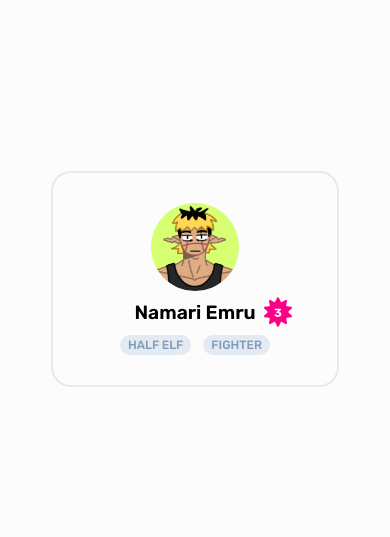
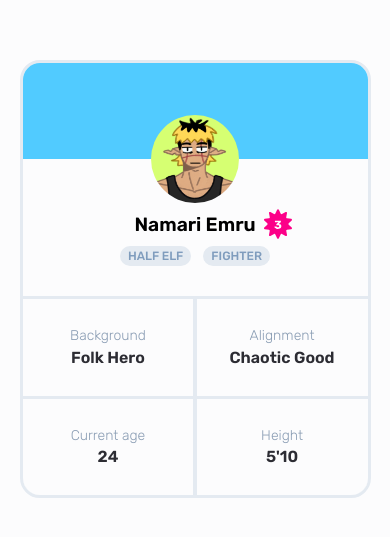
Before and after one commit to noyamirai/dndsheet, a plain HTML site: page index.html in a window 390 px wide. Shown: the part 143-680 px from the top of the page. Drawn offline with Linux system fonts and the light colour scheme.

Commit message:
chore: mobile styles

```diff
--- a/index.html
+++ b/index.html
@@ -18,11 +18,10 @@
   <body>
     <main>
       <section class="profile">
-        <img
-          class="profile__picture"
-          src="/images/namari_emru.png"
-          alt="Namari Emru"
-        />
+        <header>
+          <picture class="profile__picture">
+            <img src="/images/namari_emru.png" alt="Namari Emru" />
+          </picture>
 
           <div class="heading">
             <h1>Namari Emru</h1>
@@ -35,6 +34,26 @@
             <li>Half Elf</li>
             <li>Fighter</li>
           </ul>
+        </header>
+
+        <div class="content">
+          <div class="about">
+            <span>Background</span>
+            <p>Folk Hero</p>
+          </div>
+          <div class="about">
+            <span>Alignment</span>
+            <p>Chaotic Good</p>
+          </div>
+          <div class="about">
+            <span>Current age</span>
+            <p>24</p>
+          </div>
+          <div class="about">
+            <span>Height</span>
+            <p>5'10</p>
+          </div>
+        </div>
       </section>
     </main>
   </body>
--- a/styles/style.css
+++ b/styles/style.css
@@ -22,28 +22,76 @@ p {
   font-weight: 400;
 }
 
+main {
+  display: flex;
+  flex-direction: column;
+  align-items: center;
+  width: 100%;
+}
+
 section {
   display: flex;
   flex-direction: column;
-  align-items: center;
   justify-content: center;
 
   padding: 1.875rem;
 
   border-radius: 1.25rem;
-  border: 0.18rem solid #e4eaf1;
+  border: 0.2rem solid #e4eaf1;
+  overflow: hidden;
 }
 
 .profile {
-  min-width: 18rem;
+  padding: 0;
+  width: 90%;
+
+  transition: all ease-in-out 0.3s;
+}
+
+@media screen and (min-width: 550px) {
+  .profile {
+    max-width: 60%;
+  }
+}
+
+@media screen and (min-width: 700px) {
+  .profile {
+    max-width: 24rem;
+  }
+}
+
+.profile header {
+  display: flex;
+  flex-direction: column;
+  align-items: center;
 }
 
 .profile__picture {
+  position: relative;
+  display: flex;
+  align-items: center;
+  justify-content: center;
+
+  width: 100%;
+  height: 6rem;
+
+  margin-bottom: calc((5.5rem / 2) + 0.75rem);
+
+  background-color: #51cbff;
+}
+
+.profile__picture img {
+  position: absolute;
+
+  top: calc(6rem - (5.5rem / 2));
+  left: 50%;
+  transform: translateX(-50%);
+
   width: 5.5rem;
   aspect-ratio: 1;
 
   border-radius: 50%;
-  margin-bottom: 0.75rem;
+  z-index: 1;
 }
 
 .heading {
@@ -73,7 +121,10 @@ section {
   padding-left: 0;
   display: flex;
   align-items: center;
+  flex-wrap: wrap;
+  justify-content: center;
   gap: 0.75rem;
+  padding: 0 0.8rem;
 }
 
 .traits li {
@@ -84,3 +135,57 @@ section {
   font-weight: 500;
   color: #7f9cbd;
 }
+
+.profile .content {
+  margin-top: 1rem;
+  border-top: 0.2rem solid #e4eaf1;
+
+  display: grid;
+  gap: 0.2rem;
+
+  grid-column: 1 / 3;
+  grid-row: 1 / 2;
+
+  background-color: #e4eaf1;
+}
+
+.content .about {
+  display: flex;
+  flex-direction: column;
+  align-items: center;
+  justify-content: center;
+  padding: 1rem;
+
+  background-color: #fcfcfd;
+}
+
+@media screen and (min-width: 380px) {
+  .profile .content {
+    margin-top: 1.875rem;
+    grid-template-columns: repeat(2, 1fr);
+    grid-template-rows: repeat(2, 1fr);
+  }
+
+  .content .about {
+    padding: 1.875rem;
+  }
+}
+
+.about span {
+  color: #899cb3;
+  font-weight: 300;
+  font-size: 0.875rem;
+}
+
+.about p {
+  font-weight: 600;
+  color: #2c2c33;
+  font-size: 1rem;
+
+  margin-top: 0.4rem;
+}
+
+.about span,
+.about p {
+  text-align: center;
+}
```
Lines whose indentation alone changed are shown as unchanged.
